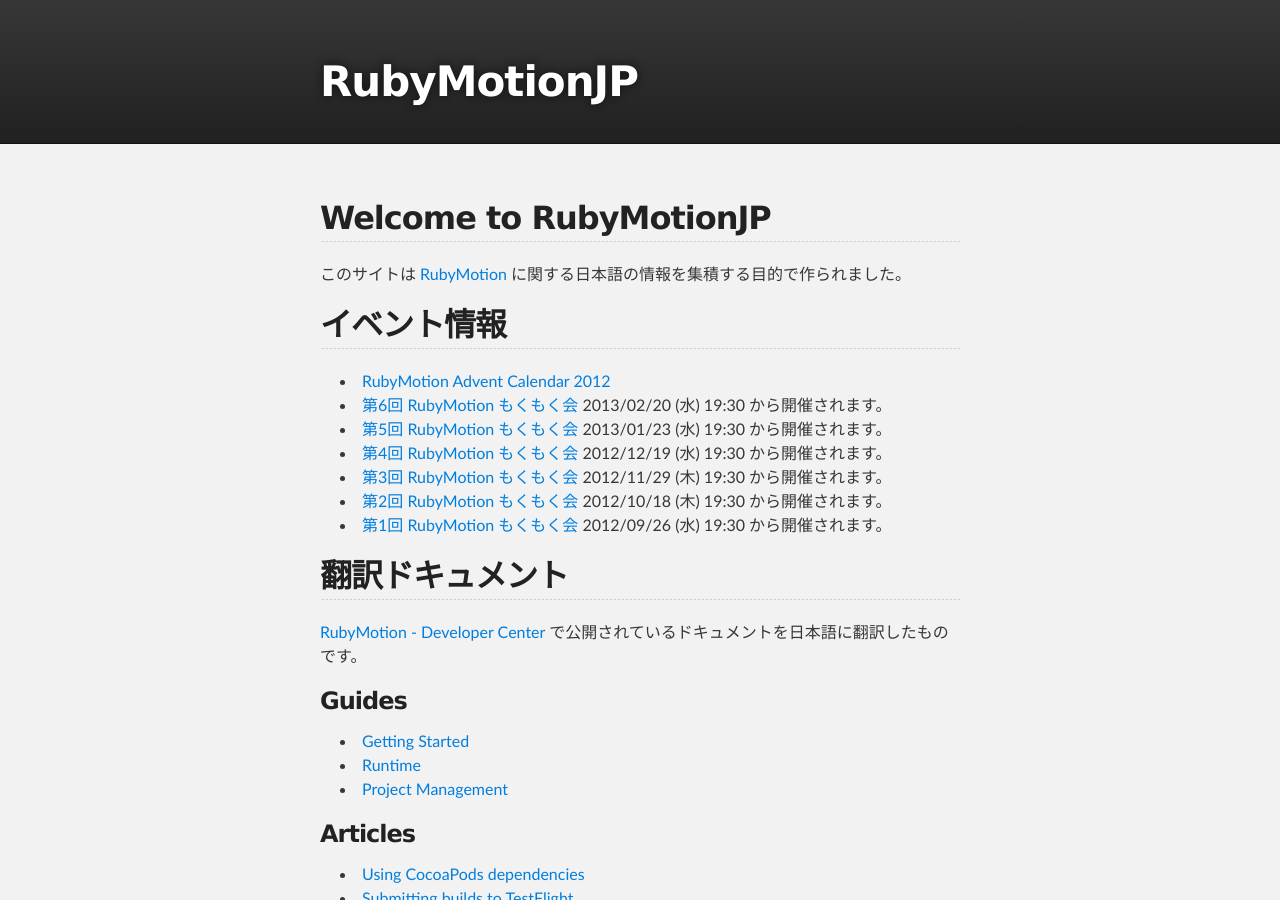
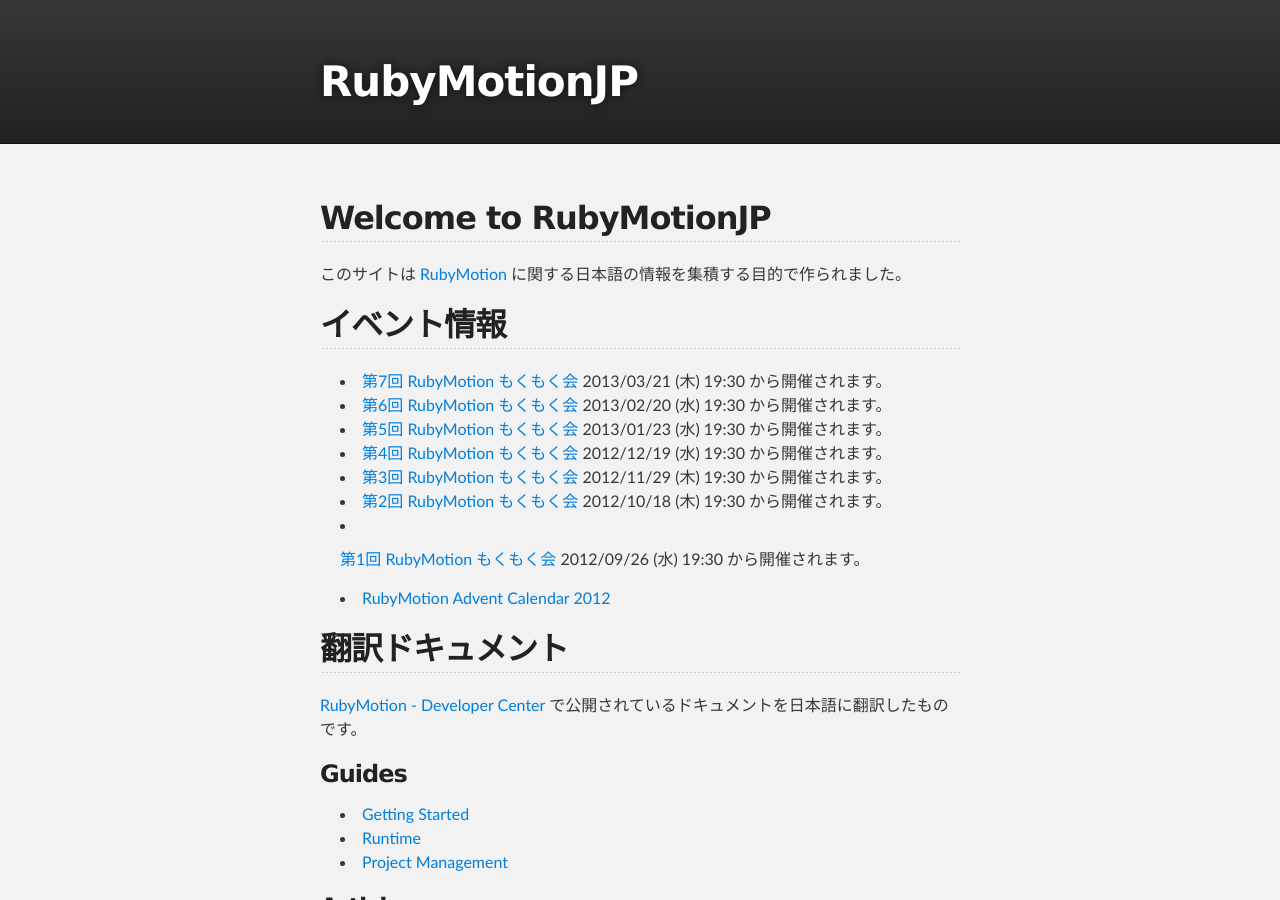
Before and after one commit to RubyMotionJP/rubymotionjp.github.com, a Jekyll site: the page built from index.md, in a window 1280 px wide and 900 px high. Built offline with Jekyll 4.4.1, drawn with Linux system fonts in a browser that asks for light colours.

Commit message:
add the information about "RubyMotion もくもく会"

```diff
--- a/index.md
+++ b/index.md
@@ -8,7 +8,8 @@
 このサイトは [RubyMotion](http://www.rubymotion.com/) に関する日本語の情報を集積する目的で作られました。
 
 ## イベント情報
-- [RubyMotion Advent Calendar 2012](http://www.adventar.org/calendars/18)
+- [第7回 RubyMotion もくもく会](http://connpass.com/event/1917/)
+2013/03/21 (木) 19:30 から開催されます。
 - [第6回 RubyMotion もくもく会](http://connpass.com/event/1745/)
 2013/02/20 (水) 19:30 から開催されます。
 - [第5回 RubyMotion もくもく会](http://connpass.com/event/1602/)
@@ -21,6 +22,8 @@
 2012/10/18 (木) 19:30 から開催されます。
 - [第1回 RubyMotion もくもく会](http://connpass.com/event/1039/)
 2012/09/26 (水) 19:30 から開催されます。
+
+- [RubyMotion Advent Calendar 2012](http://www.adventar.org/calendars/18)
 
 ## 翻訳ドキュメント
 [RubyMotion - Developer Center](http://www.rubymotion.com/developer-center/) で公開されているドキュメントを日本語に翻訳したものです。
```
